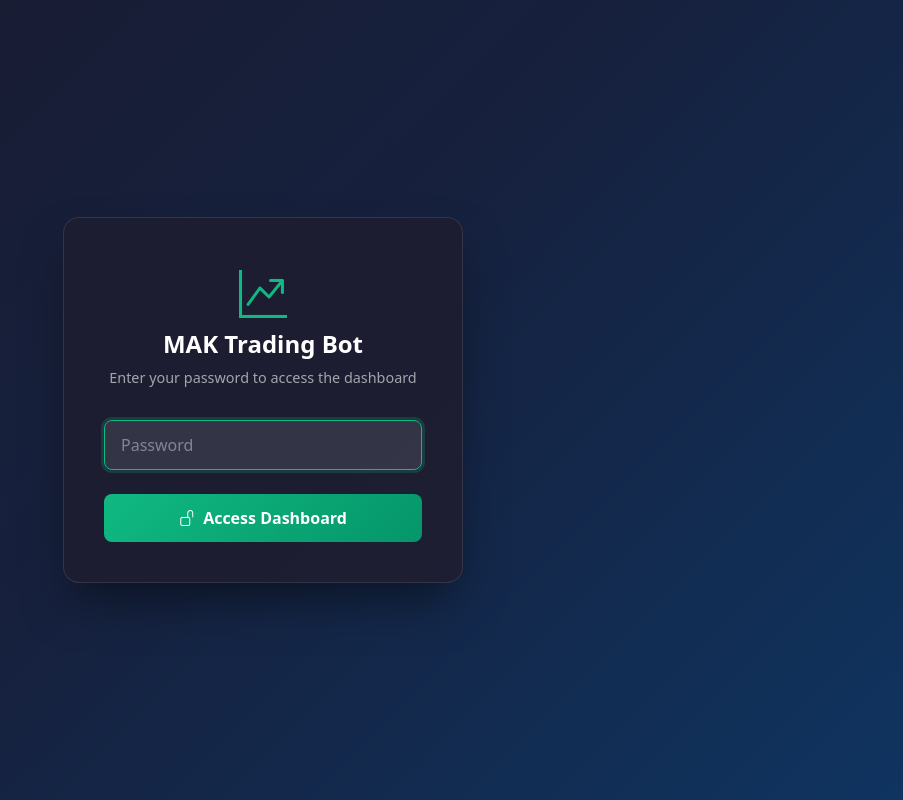
After one commit to AKMoCap/MAK_TVBot, a Flask app: template templates/login.html in a window 1280 px wide. The commit adds this page. Shown: the whole page, without its empty margins (377-1280 px from the left). Run offline with Flask 3, Linux system fonts and the light colour scheme; the template is opened without the code that fills it, so the values that code supplies are empty; parts of the project's set-up code (start-up, migrations or seed data) failed here and were passed over.

Commit message:
Add password protection and a secure login system to the site
Implement a robust authentication system with password protection, a login page, session management, and secure route handling using a before_request hook.

Replit-Commit-Author: Agent
Replit-Commit-Session-Id: 83541969-8b38-4a36-bb39-94342f9cb8f0
Replit-Commit-Checkpoint-Type: full_checkpoint
Replit-Commit-Event-Id: 699c3568-47d1-47d5-9b20-20a4c58ee0a8
Replit-Commit-Screenshot-Url: https://storage.googleapis.com/screenshot-production-us-central1/fce30cf4-514f-4a01-a1e0-3e8359ff009e/83541969-8b38-4a36-bb39-94342f9cb8f0/TFeXLXt
Replit-Helium-Checkpoint-Created: true

```diff
--- a/app.py
+++ b/app.py
@@ -15,7 +15,9 @@ import os
 import json
 import logging
 from datetime import datetime, timedelta
-from flask import Flask, request, jsonify, render_template, send_from_directory
+from functools import wraps
+from flask import Flask, request, jsonify, render_template, send_from_directory, redirect, url_for, session, flash
+from werkzeug.security import check_password_hash, generate_password_hash
 
 # Initialize Flask app
 app = Flask(__name__)
@@ -23,9 +25,102 @@ app.config['SECRET_KEY'] = os.environ.get('SECRET_KEY', 'dev-secret-key-change-i
 app.config['SQLALCHEMY_DATABASE_URI'] = os.environ.get('DATABASE_URL', 'sqlite:///trading_bot.db')
 app.config['SQLALCHEMY_TRACK_MODIFICATIONS'] = False
 
+# Site password from environment (can be plain text or pre-hashed)
+SITE_PASSWORD = os.environ.get('SITE_PASSWORD', '')
+SITE_PASSWORD_HASH = os.environ.get('SITE_PASSWORD_HASH', '')
+
 # Initialize database
 from models import db, init_db, Trade, BotConfig, CoinConfig, RiskSettings, Indicator, ActivityLog
 init_db(app)
+
+
+# ============================================================================
+# AUTHENTICATION
+# ============================================================================
+
+def is_password_protected():
+    """Check if password protection is enabled"""
+    return bool(SITE_PASSWORD or SITE_PASSWORD_HASH)
+
+
+def verify_password(password):
+    """Verify password against stored hash or plain text using secure comparison"""
+    import hmac
+    if SITE_PASSWORD_HASH:
+        # Use pre-hashed password for maximum security
+        return check_password_hash(SITE_PASSWORD_HASH, password)
+    elif SITE_PASSWORD:
+        # Use constant-time comparison to prevent timing attacks
+        return hmac.compare_digest(password, SITE_PASSWORD)
+    return True
+
+
+def login_required(f):
+    """Decorator to require login for routes"""
+    @wraps(f)
+    def decorated_function(*args, **kwargs):
+        if not is_password_protected():
+            # No password set, allow access
+            return f(*args, **kwargs)
+        if not session.get('authenticated'):
+            return redirect(url_for('login'))
+        return f(*args, **kwargs)
+    return decorated_function
+
+
+# Public endpoints that don't require authentication
+PUBLIC_ENDPOINTS = {'login', 'logout', 'health', 'webhook', 'static'}
+
+
+@app.before_request
+def check_authentication():
+    """Check authentication for all requests except public endpoints"""
+    if not is_password_protected():
+        return None
+
+    # Allow public endpoints
+    if request.endpoint in PUBLIC_ENDPOINTS:
+        return None
+
+    # Allow static files
+    if request.path.startswith('/static/'):
+        return None
+
+    # Check if authenticated
+    if not session.get('authenticated'):
+        # For API routes, return 401
+        if request.path.startswith('/api/'):
+            return jsonify({'error': 'Authentication required'}), 401
+        # For web routes, redirect to login
+        return redirect(url_for('login'))
+
+    return None
+
+
+@app.route('/login', methods=['GET', 'POST'])
+def login():
+    """Login page"""
+    if not is_password_protected():
+        # No password configured, redirect to dashboard
+        return redirect(url_for('dashboard'))
+
+    if request.method == 'POST':
+        password = request.form.get('password', '')
+        if verify_password(password):
+            session['authenticated'] = True
+            session.permanent = True
+            return redirect(url_for('dashboard'))
+        else:
+            flash('Incorrect password', 'error')
+
+    return render_template('login.html')
+
+
+@app.route('/logout')
+def logout():
+    """Logout and clear session"""
+    session.clear()
+    return redirect(url_for('login'))
 
 # Initialize managers
 from risk_manager import risk_manager
--- a/templates/base.html
+++ b/templates/base.html
@@ -61,6 +61,11 @@
                     <span id="connection-status" class="status-badge status-badge-primary">
                         <i class="bi bi-wifi me-1"></i>Connected
                     </span>
+
+                    <!-- Logout Button -->
+                    <a href="/logout" class="status-badge status-badge-secondary ms-2" title="Logout">
+                        <i class="bi bi-box-arrow-right"></i>
+                    </a>
                 </div>
             </div>
         </div>
--- /dev/null
+++ b/templates/login.html
@@ -0,0 +1,116 @@
+<!DOCTYPE html>
+<html lang="en">
+<head>
+    <meta charset="UTF-8">
+    <meta name="viewport" content="width=device-width, initial-scale=1.0">
+    <title>Login - MAK Trading Bot</title>
+    <link href="https://cdn.jsdelivr.net/npm/bootstrap@5.3.0/dist/css/bootstrap.min.css" rel="stylesheet">
+    <link href="https://cdn.jsdelivr.net/npm/bootstrap-icons@1.11.0/font/bootstrap-icons.css" rel="stylesheet">
+    <style>
+        body {
+            background: linear-gradient(135deg, #1a1a2e 0%, #16213e 50%, #0f3460 100%);
+            min-height: 100vh;
+            display: flex;
+            align-items: center;
+            justify-content: center;
+        }
+        .login-card {
+            background: rgba(30, 30, 50, 0.95);
+            border: 1px solid rgba(255, 255, 255, 0.1);
+            border-radius: 16px;
+            padding: 2.5rem;
+            width: 100%;
+            max-width: 400px;
+            box-shadow: 0 25px 50px -12px rgba(0, 0, 0, 0.5);
+        }
+        .login-header {
+            text-align: center;
+            margin-bottom: 2rem;
+        }
+        .login-header i {
+            font-size: 3rem;
+            color: #10b981;
+            margin-bottom: 1rem;
+        }
+        .login-header h1 {
+            color: #fff;
+            font-size: 1.5rem;
+            font-weight: 600;
+        }
+        .login-header p {
+            color: rgba(255, 255, 255, 0.6);
+            font-size: 0.9rem;
+        }
+        .form-control {
+            background: rgba(255, 255, 255, 0.05);
+            border: 1px solid rgba(255, 255, 255, 0.1);
+            color: #fff;
+            padding: 0.75rem 1rem;
+            border-radius: 8px;
+        }
+        .form-control:focus {
+            background: rgba(255, 255, 255, 0.1);
+            border-color: #10b981;
+            color: #fff;
+            box-shadow: 0 0 0 3px rgba(16, 185, 129, 0.2);
+        }
+        .form-control::placeholder {
+            color: rgba(255, 255, 255, 0.4);
+        }
+        .btn-login {
+            background: linear-gradient(135deg, #10b981 0%, #059669 100%);
+            border: none;
+            color: #fff;
+            padding: 0.75rem 1.5rem;
+            border-radius: 8px;
+            font-weight: 600;
+            width: 100%;
+            transition: all 0.3s ease;
+        }
+        .btn-login:hover {
+            transform: translateY(-2px);
+            box-shadow: 0 10px 20px rgba(16, 185, 129, 0.3);
+            color: #fff;
+        }
+        .alert-danger {
+            background: rgba(239, 68, 68, 0.2);
+            border: 1px solid rgba(239, 68, 68, 0.3);
+            color: #fca5a5;
+            border-radius: 8px;
+        }
+    </style>
+</head>
+<body>
+    <div class="login-card">
+        <div class="login-header">
+            <i class="bi bi-graph-up-arrow"></i>
+            <h1>MAK Trading Bot</h1>
+            <p>Enter your password to access the dashboard</p>
+        </div>
+
+        {% with messages = get_flashed_messages(with_categories=true) %}
+            {% if messages %}
+                {% for category, message in messages %}
+                    <div class="alert alert-{{ 'danger' if category == 'error' else category }} mb-3">
+                        {{ message }}
+                    </div>
+                {% endfor %}
+            {% endif %}
+        {% endwith %}
+
+        <form method="POST" action="{{ url_for('login') }}">
+            <div class="mb-4">
+                <input type="password"
+                       class="form-control"
+                       name="password"
+                       placeholder="Password"
+                       required
+                       autofocus>
+            </div>
+            <button type="submit" class="btn btn-login">
+                <i class="bi bi-unlock me-2"></i>Access Dashboard
+            </button>
+        </form>
+    </div>
+</body>
+</html>
```
